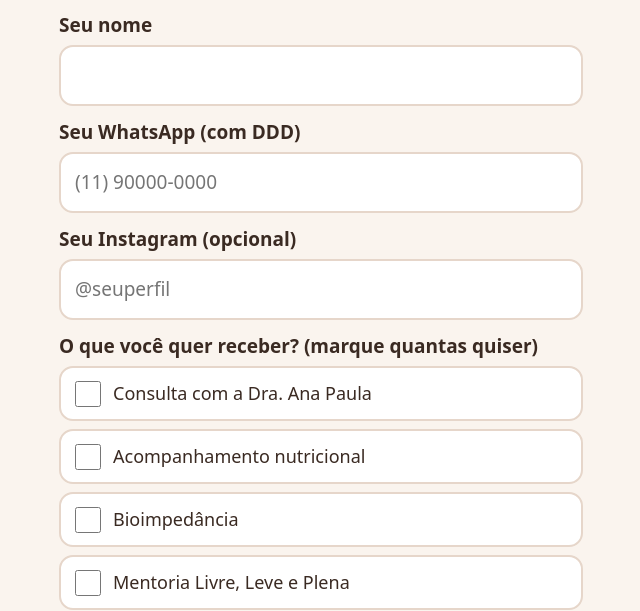
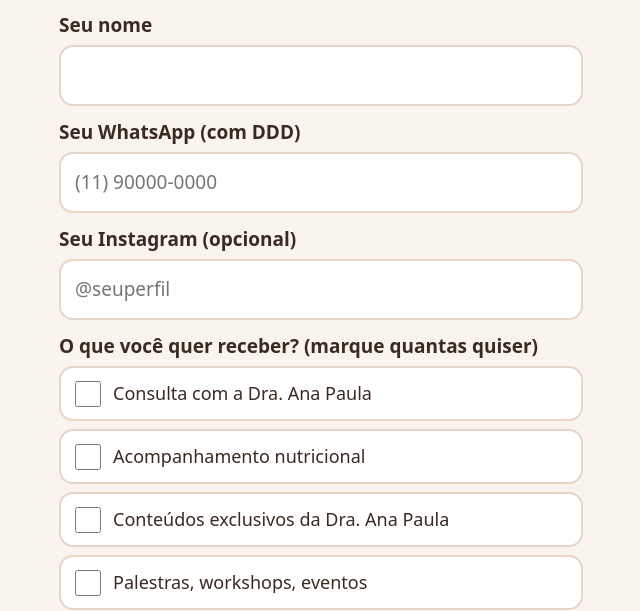
Before and after one commit to Eve-imagem-e-marca/quiz-da-nutri, a plain HTML site: page cadastro.html in a window 1280 px wide. Shown: the part 211-822 px from the top of the page, without its empty margins (319-959 px from the left). Drawn offline with Linux system fonts and the light colour scheme.

Commit message:
Add files via upload

```diff
--- a/cadastro.html
+++ b/cadastro.html
@@ -48,7 +48,7 @@ var CONFIG={nutri:"Dra. Ana Paula",whats:"5511970547136",
  campos:{nome:"entry.1788160456",insta:"entry.1098758909",whats:"entry.539014577",interesse:"entry.1577793469"}
 };
 /* As opções precisam ser IGUAIS às do formulário do Google. */
-var INT=["Consulta com a Dra. Ana Paula","Acompanhamento nutricional","Bioimpedância","Mentoria Livre, Leve e Plena","Conteúdos exclusivos da Dra. Ana Paula"];
+var INT=["Consulta com a Dra. Ana Paula","Acompanhamento nutricional","Conteúdos exclusivos da Dra. Ana Paula","Palestras, workshops, eventos"];
 function $(i){return document.getElementById(i)}
 function esc(s){return String(s).replace(/[&<>"]/g,function(c){return{"&":"&amp;","<":"&lt;",">":"&gt;",'"':"&quot;"}[c]})}
 function fim(h){$("f").style.display="none";$("fim").style.display="block";$("fim").innerHTML=h}
```
